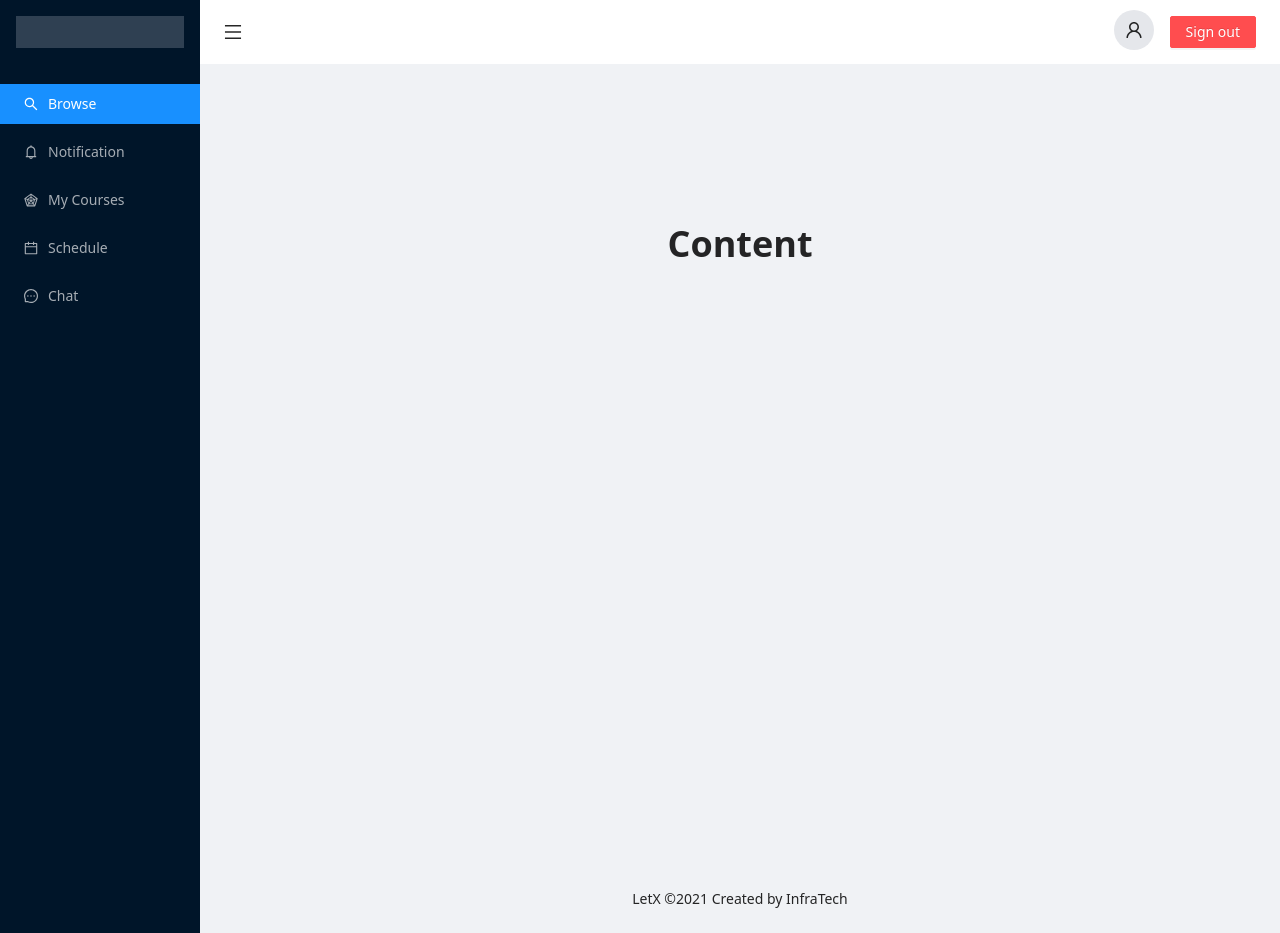
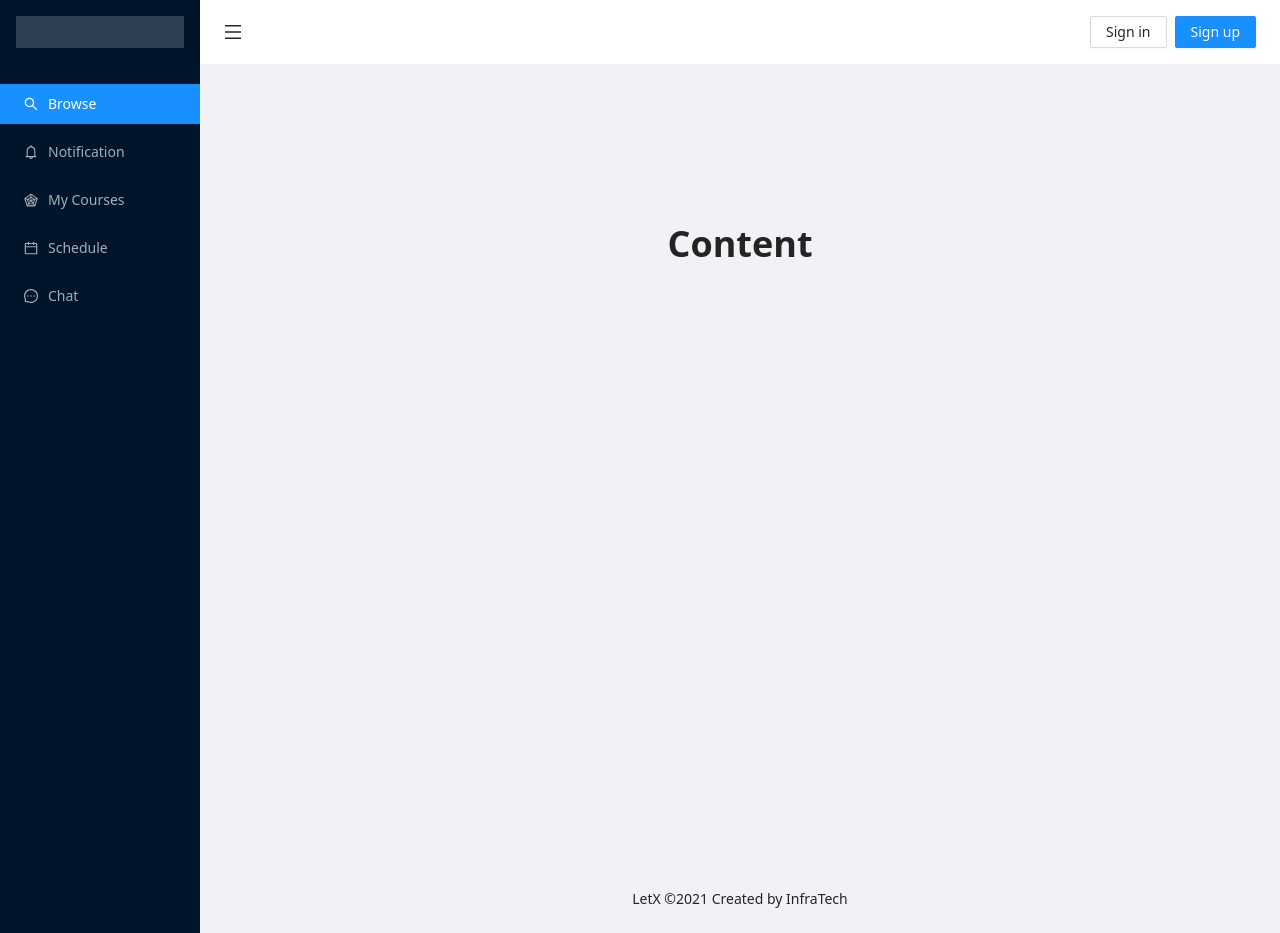
Before and after one commit to 2110336-SoftwareEngineering2/sec1_InfraTech, a Next.js app in the folder frontend/: page / in a window 1280 px wide. Built offline with nearby package versions, Linux system fonts and the light colour scheme.

Commit message:
Add sign in/out state

```diff
--- a/frontend/components/AppLayout.js
+++ b/frontend/components/AppLayout.js
@@ -9,12 +9,17 @@ const { Content } = Layout;
 
 const AppLayout = ({ children }) => {
   const [collapsed, setCollapsed] = useState(false);
+  const [isSignIn, setSignIn] = useState(false);
 
   return (
     <Layout>
       <Sider collapsed={collapsed} userType={'trainer'} />
       <Layout>
-        <Header isSignIn={true} clickMenu={() => setCollapsed(!collapsed)} />
+        <Header
+          isSignIn={isSignIn}
+          clickMenu={() => setCollapsed(!collapsed)}
+          clickButton={() => setSignIn(!isSignIn)}
+        />
         <Content>{children}</Content>
         <Footer />
       </Layout>
--- a/frontend/components/Header.js
+++ b/frontend/components/Header.js
@@ -4,34 +4,40 @@ import { UserOutlined, MenuOutlined } from '@ant-design/icons';
 
 const { Header: AntdHeader } = Layout;
 
-const Header = ({ isSignIn, clickMenu }) => {
+const Header = ({ isSignIn, clickMenu, clickButton }) => {
   return (
     <AntdHeader className="bg-white px-6 flex justify-between items-center">
       {React.createElement(MenuOutlined, {
         className: 'cursor-pointer text-lg transition-colors hover:text-blue',
-        onClick: () => clickMenu(),
+        onClick: clickMenu,
       })}
-      {isSignIn ? <SignOutHeader /> : <SignInHeader />}
+      {isSignIn ? (
+        <SignedOutHeader signIn={clickButton} />
+      ) : (
+        <SignedInHeader signOut={clickButton} />
+      )}
     </AntdHeader>
   );
 };
 
-const SignInHeader = () => (
+const SignedInHeader = ({ signOut }) => (
   <div>
-    <Button className="ml-2">Sign in</Button>
+    <Button className="ml-2" onClick={signOut}>
+      Sign in
+    </Button>
     <Button className="ml-2" type="primary">
       Sign up
     </Button>
   </div>
 );
 
-const SignOutHeader = () => (
+const SignedOutHeader = ({ signIn }) => (
   <div>
     {React.createElement(UserOutlined, {
       className:
         'text-lg mr-2 rounded-full bg-gray-200 h-10 w-10 inline-flex items-center justify-center cursor-pointer ',
     })}
-    <Button className="ml-2" type="primary" danger>
+    <Button className="ml-2" onClick={signIn} type="primary" danger>
       Sign out
     </Button>
   </div>
```
